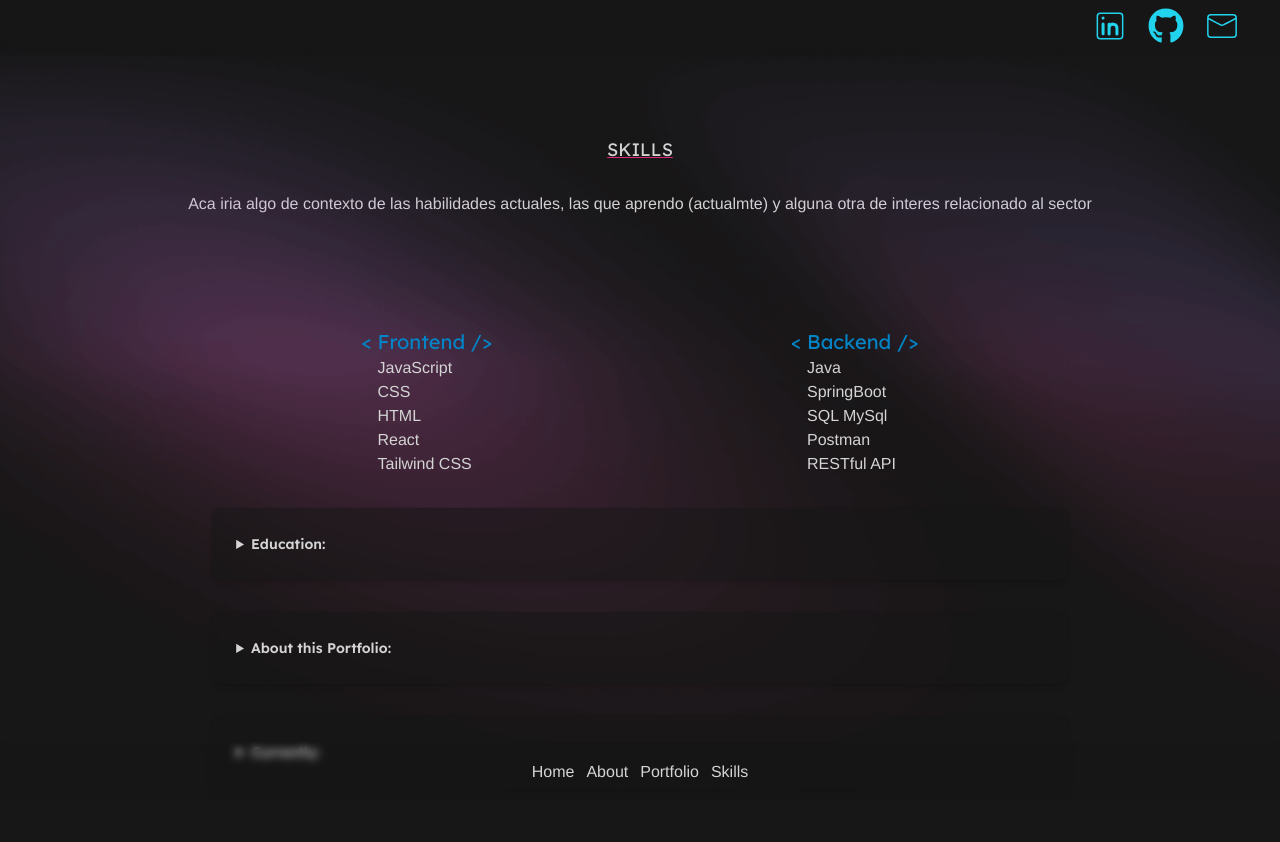
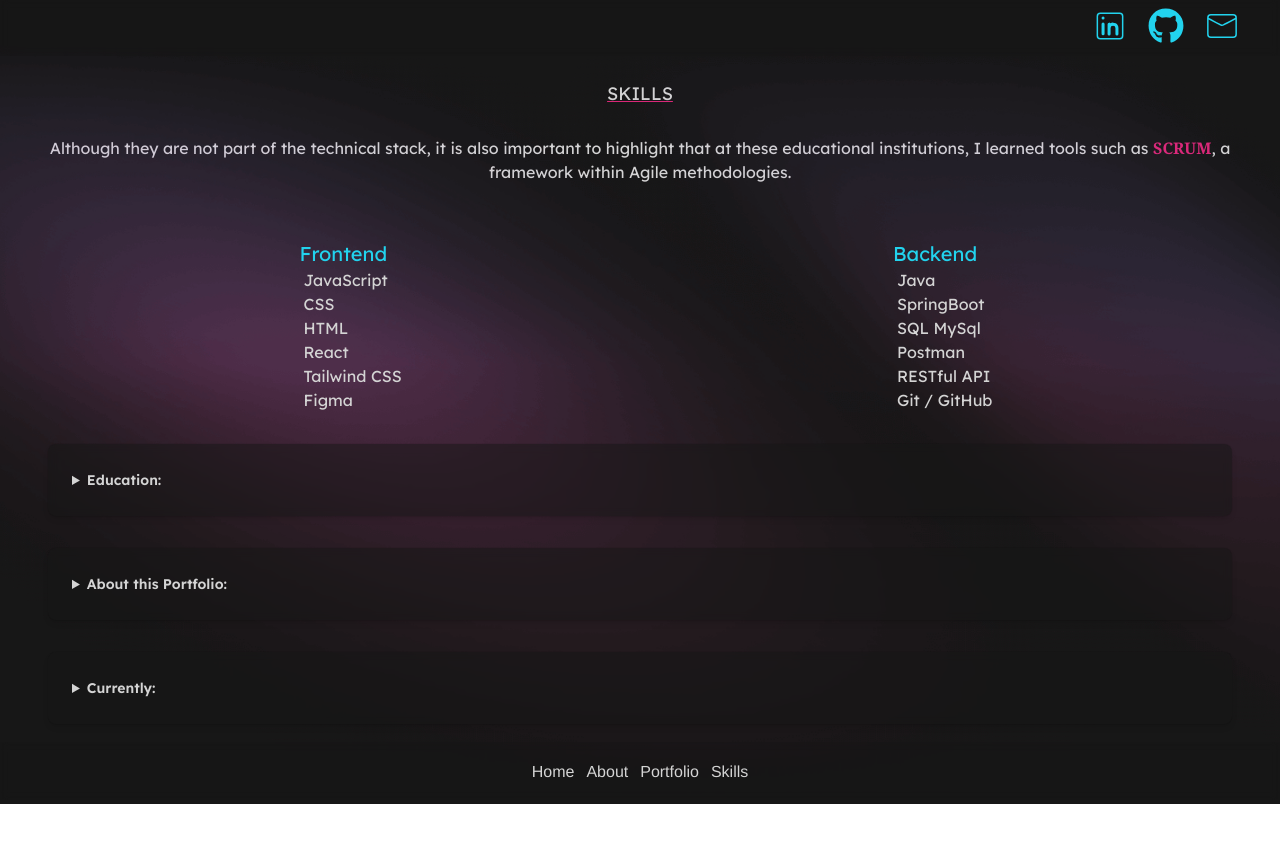
Before and after one commit to CarolinaPallaro/Web2024, a React (Vite) app: page /skills in a window 1280 px wide. Shown: the top 842 px of the page. After the commit the page ends 804 px from the top, so only its background shows below. Built offline with nearby package versions, Linux system fonts and the light colour scheme.

Commit message:
texts in routes Ok - pending: About

```diff
--- a/src/(routes)/About.jsx
+++ b/src/(routes)/About.jsx
@@ -6,8 +6,8 @@ const About = () => {
     <article
       className={`${backgroundSections.about} flex text-primaryFont space-x-2 px-4 tablet:items-center max-w-[800px]`}
     >
-      <header className=" text-center space-y-3 z-10 flex-col movil:py-3 max-h-50 justify-center tablet:h-30 tablet:m-40 ">
-        <h1 className=" font-lexend text-lg underline decoration-details">ABOUT ME</h1>
+      <header className=" text-center space-y-3 z-10 flex-col font-lexend  movil:py-3 max-h-50 justify-center tablet:h-30 tablet:m-40 ">
+        <h1 className=" text-lg underline decoration-details">ABOUT ME</h1>
         <p className="text-left">
           Hablar un poco de mi, de mi formacion y dejar redes y contacto (Mail) Lorem ipsum, dolor sit amet consectetur
           adipisicing elit. Et sint non reiciendis magni corporis quisquam minus nam officiis, quidem mollitia provident
--- a/src/(routes)/Home.jsx
+++ b/src/(routes)/Home.jsx
@@ -6,7 +6,7 @@ const Home = () => {
   return (
     <div className="flex justify-center items-start z-0 container h-full bg-no-repeat">
       <CoverParticles />
-      <section className="flex z-50 flex-col ">
+      <section className="flex z-50 flex-col font-lexend">
         <article className="movil:w-full flex justify-center">
           <img className={`${imageStyle.photo} grayscale filter `} src="/imgs/miFoto.png" alt="MyPhoto" />
         </article>
@@ -19,9 +19,9 @@ const Home = () => {
           </h1>
 
           <p className=" text-primaryFont text-left tablet:text-lg">
-            with <strong className="text-details font-serif">3+ years</strong> dedicated to studying and practicing web
+            With <strong className="text-details font-serif">3+ years</strong> dedicated to studying and practicing web
             development. I am currently seeking my first formal work experience, eager to apply my knowledge in creating
-           intuitiveand engaging user interfaces.
+            intuitiveand engaging user interfaces.
           </p>
 
           <br />
--- a/src/(routes)/Portfolio.jsx
+++ b/src/(routes)/Portfolio.jsx
@@ -8,9 +8,9 @@ import backgroundSections from "../constants/constants";
 
 const Portfolio = () => {
   return (
-    <article className={`${backgroundSections.portfolio} flex flex-col text-primaryFont px-2 mb-20`}>
+    <article className={`${backgroundSections.portfolio} flex flex-col font-lexend text-primaryFont px-2 mb-20`}>
       <header className="portfolio py-14 space-y-3 text-primaryFont flex flex-col items-center ">
-        <h2 className=" font-lexend text-lg underline decoration-primary">PORTFOLIO</h2>
+        <h2 className="  text-lg underline decoration-details">PORTFOLIO</h2>
         <p className="p-4 text-primaryFont text-center ">
           These projects represent a selection of what I have developed both individually to review technologies and
           concepts, and during bootcamps.
--- a/src/(routes)/Skills.jsx
+++ b/src/(routes)/Skills.jsx
@@ -5,18 +5,19 @@ import backgroundSections from "../constants/constants";
 
 const Skills = () => {
   return (
-    <section className={`${backgroundSections.skills} flex flex-col text-primaryFont py-10 px-2`}>
-      <header className="py-14 space-y-3 text-primaryFont flex flex-col items-center ">
+    <section className={`${backgroundSections.skills} flex flex-col text-primaryFont font-lexend py-10 px-2`}>
+      <header className="py-13 space-y-3 text-primaryFont flex flex-col items-center ">
         <h2 className="font-lexend text-lg underline decoration-details">SKILLS</h2>
-        <p className="text-left p-4 desktop:px-10 desktop:py-10  ">
-          Aca iria algo de contexto de las habilidades actuales, las que aprendo (actualmte) y alguna otra de interes
-          relacionado al sector
+        <p className="text-center p-4 desktop:px-10 desktop:py-10  ">
+          Although they are not part of the technical stack, it is also important to highlight that at these educational
+          institutions, I learned tools such as <strong className="text-details font-serif">SCRUM</strong>, a framework
+          within Agile methodologies.
         </p>
       </header>
 
       <main className="flex flex-col justify-around p-2  text-primaryFont  desktop:p-5 ">
         <article className="gap-4 space-y-8 p-8 z-50">
-          <div className="flex flex-row justify-around">
+          <div className="flex items-start flex-row justify-around">
             {skillstItems.map(({ title, skills }, index) => (
               <SkillsCards key={index} title={title} items={skills} />
             ))}
--- a/src/components/cards/DetailsCards.jsx
+++ b/src/components/cards/DetailsCards.jsx
@@ -15,7 +15,7 @@ const DetailsCards = ({ title, text }) => {
     >
       <summary className="text-sm font-lexend leading-6 text-primaryFont font-semibold select-none">{title}</summary>
       <div className="mt-3 font-lexend text-sm leading-6 text-primaryFont">
-        <p>{text}</p>
+        <p className="whitespace-pre-line">{text}</p>
       </div>
     </details>
   );
--- a/src/components/cards/SkillsCards.jsx
+++ b/src/components/cards/SkillsCards.jsx
@@ -2,8 +2,8 @@ import React from "react";
 
 const SkillsCards = ({ title, items = [] }) => {
   return (
-    <article className="flex flex-col text-left space-x-4 ">
-      <h4 className=" font-lexend text-xl text-secondary">{title}</h4>
+    <article className="flex flex-col  space-x-4 ">
+      <h4 className=" pl-3 font-lexend text-xl text-primary">{title}</h4>
       <ul className="">
         {items.map((item, index) => (
           <li className="" key={index}>
--- a/src/components/cards/skillsData.js
+++ b/src/components/cards/skillsData.js
@@ -2,13 +2,13 @@
 const skillstItems = [
     {
         id: 1,
-        title:"< Frontend />",
-        skills: ["JavaScript", "CSS", "HTML", "React", "Tailwind CSS"]
+        title:" Frontend ",
+        skills: ["JavaScript", "CSS", "HTML", "React", "Tailwind CSS", "Figma"]
     },
     {
         id: 2,
-        title:"< Backend />",
-        skills:["Java","SpringBoot","SQL MySql","Postman","RESTful API"]
+        title:" Backend ",
+        skills:["Java","SpringBoot","SQL MySql","Postman","RESTful API", "Git / GitHub"]
 
     }
 
@@ -17,7 +17,8 @@ const skillstItems = [
 const aboutEducation = [
   {
     title: 'Education:',
-    text: 'Bootcamps: Digital House and Oracle One. Ongoing self-directed learning of emerging technologies',
+    text: `Bootcamps \n - Digital House: Certified Tech Developer programming career \n - One Oracle Next Education: Fundamental concepts of programming logic, JavaScript, CSS, HTML, DOM manipulation, and backend tools with Java.
+    \n Ongoing self-directed learning of emerging technologies`,
   },
   {
     title: 'About this Portfolio:',
```
